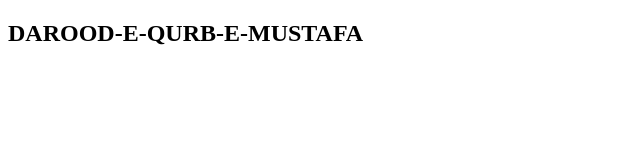
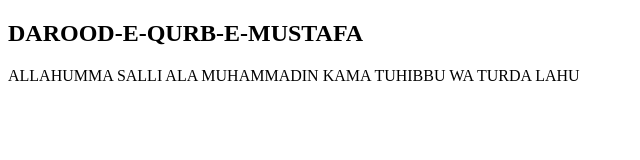
Before and after one commit to ImranHussain11/IH, a plain HTML site: page index.html in a window 1280 px wide. Shown: the whole page, without its empty margins (0-640 px from the left). Drawn offline with Linux system fonts and the light colour scheme.

Commit message:
Update index.html

```diff
--- a/index.html
+++ b/index.html
@@ -7,5 +7,6 @@
 </head>
 <body>
     <h2>DAROOD-E-QURB-E-MUSTAFA</h2>
+    <p>ALLAHUMMA SALLI ALA MUHAMMADIN KAMA TUHIBBU WA TURDA LAHU</p>
 </body>
 </html>
```
